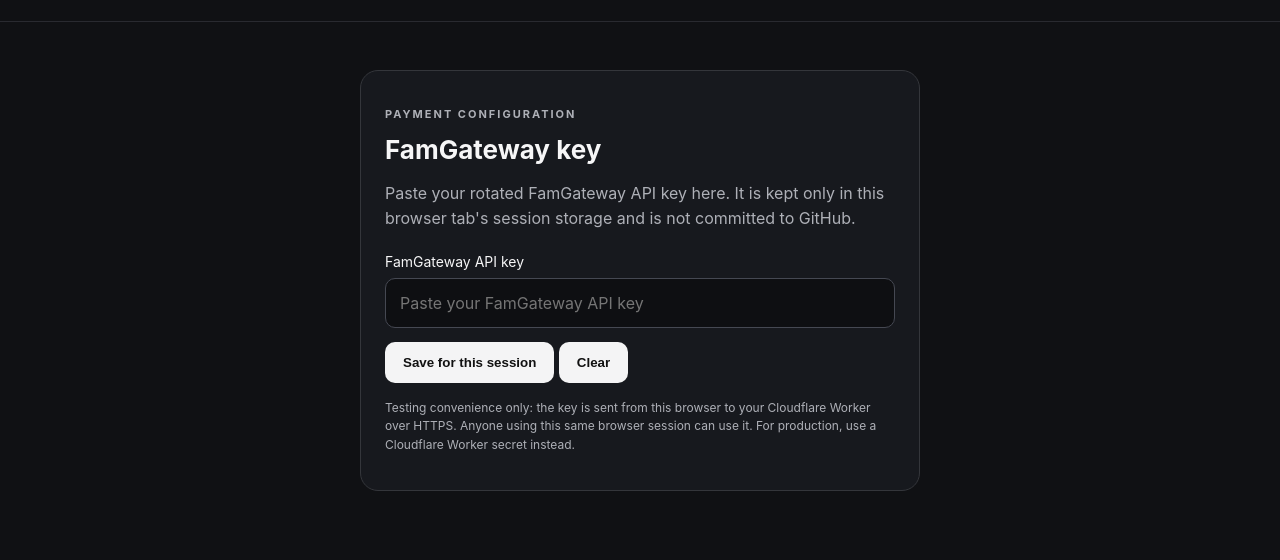
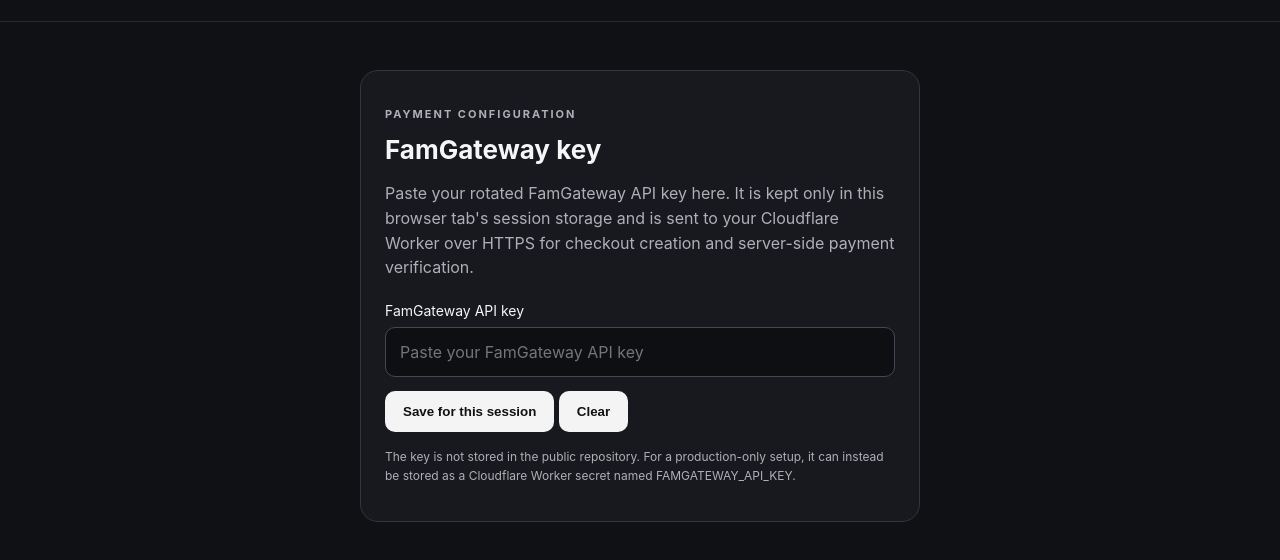
Before and after one commit to Gitoldor/Sexpreets, a plain HTML site: page settings.html in a window 1280 px wide. Shown: the part 50-610 px from the top of the page. Drawn offline with Linux system fonts and the light colour scheme.

Commit message:
Clarify server-side FamGateway verification key use

```diff
--- a/settings.html
+++ b/settings.html
@@ -2,10 +2,10 @@
 <html lang="en"><head><meta charset="utf-8"><meta name="viewport" content="width=device-width,initial-scale=1"><meta name="theme-color" content="#101114"><title>Payment settings · Sexpreets</title><link rel="stylesheet" href="styles.css"><style>
 .settings-card{max-width:560px;margin:48px auto;padding:24px;border:1px solid #34363b;border-radius:18px;background:#17191e;color:#f6f6f7}.settings-card h1{font-size:26px;margin:8px 0}.settings-card p{color:#aeb0b7;line-height:1.55}.settings-card label{display:block;margin:22px 0 8px;font-size:14px}.settings-card input{box-sizing:border-box;width:100%;padding:14px;border:1px solid #454852;border-radius:10px;background:#0e0f12;color:white;font:inherit}.settings-card button{margin-top:14px;padding:13px 18px;border:0;border-radius:10px;background:#f4f4f5;color:#111;font-weight:700}.settings-card .muted{font-size:12px}.settings-card .status{margin-top:14px;color:#b9e8c5}
 </style></head><body><header class="site-header"><a class="brand" href="./">Sexpreets<span>.</span></a><span class="header-note">Private setup</span></header>
-<main class="wrap"><section class="settings-card"><p class="eyebrow">PAYMENT CONFIGURATION</p><h1>FamGateway key</h1><p>Paste your rotated FamGateway API key here. It is kept only in this browser tab's session storage and is not committed to GitHub.</p>
+<main class="wrap"><section class="settings-card"><p class="eyebrow">PAYMENT CONFIGURATION</p><h1>FamGateway key</h1><p>Paste your rotated FamGateway API key here. It is kept only in this browser tab's session storage and is sent to your Cloudflare Worker over HTTPS for checkout creation and server-side payment verification.</p>
 <label for="fam-key">FamGateway API key</label><input id="fam-key" type="password" autocomplete="off" placeholder="Paste your FamGateway API key">
 <button id="save-key" type="button">Save for this session</button> <button id="clear-key" type="button">Clear</button>
-<p class="status" id="status" role="status"></p><p class="muted">Testing convenience only: the key is sent from this browser to your Cloudflare Worker over HTTPS. Anyone using this same browser session can use it. For production, use a Cloudflare Worker secret instead.</p></section></main>
+<p class="status" id="status" role="status"></p><p class="muted">The key is not stored in the public repository. For a production-only setup, it can instead be stored as a Cloudflare Worker secret named FAMGATEWAY_API_KEY.</p></section></main>
 <script>
 const input=document.getElementById("fam-key"),status=document.getElementById("status");
 input.value=sessionStorage.getItem("famgateway_api_key")||"";
```
